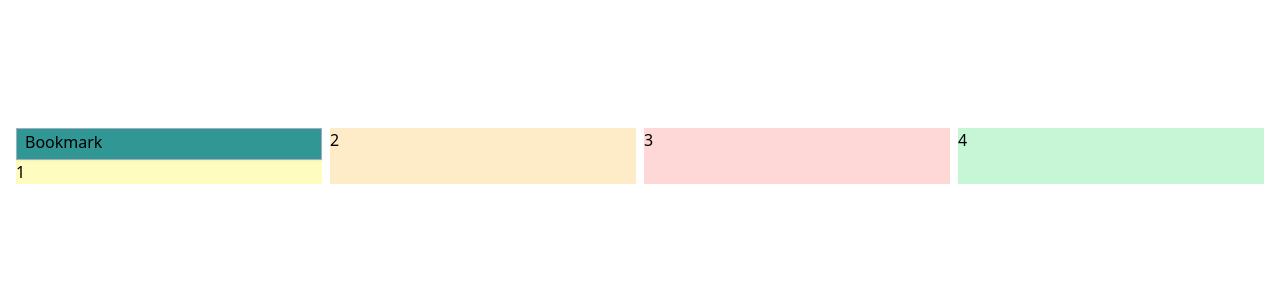
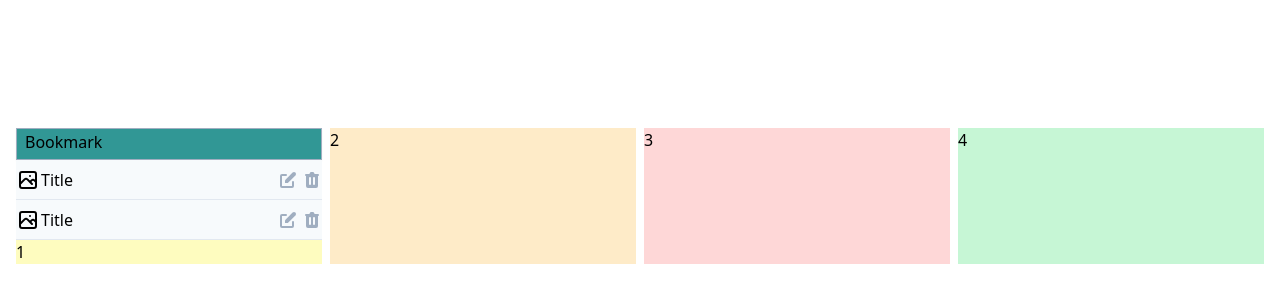
Before and after one commit to Achenson/personal-homepage, a React (Create React App) app: page / in a window 1280 px wide. Shown: the top 302 px of the page. Built offline with nearby package versions, Linux system fonts and the light colour scheme.

Commit message:
SingleLink init

```diff
--- a/src/components/Bookmark.tsx
+++ b/src/components/Bookmark.tsx
@@ -1,4 +1,5 @@
 import React from "react";
+
 
 import { ReactComponent as PaintSVG } from "../svgs/paint-roller.svg";
 import { ReactComponent as ColorSVG } from "../svgs/beaker.svg";
@@ -10,12 +11,14 @@ import { ReactComponent as TrashSmallSVG } from "../svgs/trashSmall.svg";
 import { ReactComponent as HandSVG } from "../svgs/hand.svg";
 import { ReactComponent as HandSmallSVG } from "../svgs/handSmall.svg";
 import { ReactComponent as CrossArrowsSVG } from "../svgs/cross-arrows.svg";
+import SingleLink from "./SingleLink";
 
 interface Props {}
 
 function Bookmark({}: Props): JSX.Element {
   return (
-    <div className="h-8 px-2 pt-px bg-teal-600 border border-gray-500 shadow-sm flex justify-between cursor-pointer">
+    <div>
+         <div className="h-8 px-2 pt-px bg-teal-600 border border-gray-500 shadow-sm flex justify-between cursor-pointer">
       <div>Bookmark</div>
       <div className="pt-1 flex opacity-0 hover:opacity-100">
         <CrossArrowsSVG className="h-6 ml-2 cursor-move" style={{marginTop: "-2px"}}/>
@@ -24,6 +27,12 @@ function Bookmark({}: Props): JSX.Element {
         <TrashSmallSVG className="h-5 ml-2"/>
       </div>
     </div>
+
+    <SingleLink/>
+    <SingleLink/>
+    </div>
+
+
   );
 }
 
--- /dev/null
+++ b/src/components/SingleLink.tsx
@@ -0,0 +1,26 @@
+import React from "react";
+
+import { ReactComponent as PencilSmallSVG } from "../svgs/pencilSmall.svg";
+import { ReactComponent as TrashSmallSVG } from "../svgs/trashSmall.svg";
+import { ReactComponent as PhotographSVG } from "../svgs/photograph.svg";
+
+interface Props {}
+
+function SingleLink({}: Props): JSX.Element {
+  return (
+
+      <div className="flex justify-between bg-gray-100 h-10 py-2 border-b">
+        <div className="flex">
+          <PhotographSVG className="h-6 mr-px" />
+          <div className="cursor-pointer">Title</div>
+        </div>
+        <div className="flex fill-current text-gray-500" style={{marginTop: "2px"}}>
+          <PencilSmallSVG className="h-5 ml-1 hover:text-black cursor-pointer" />
+          <TrashSmallSVG className="h-5 ml-1 hover:text-black cursor-pointer" />
+        </div>
+      </div>
+
+  );
+}
+
+export default SingleLink;
```
Also changed, not shown: src/svgs/photograph.svg (added).
